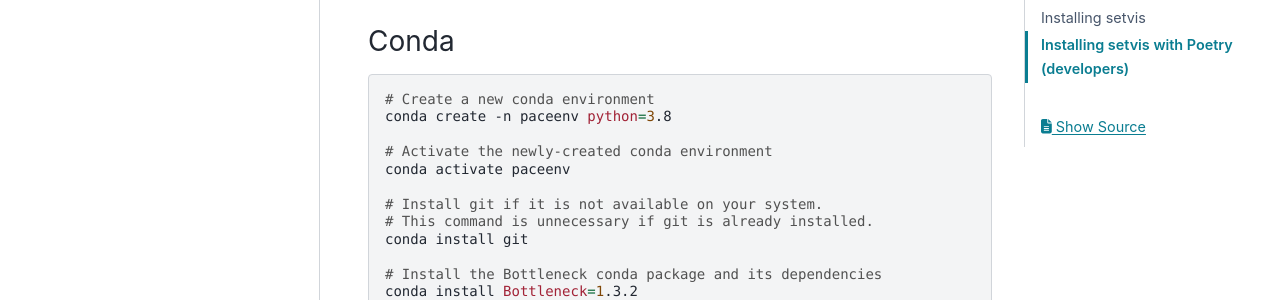
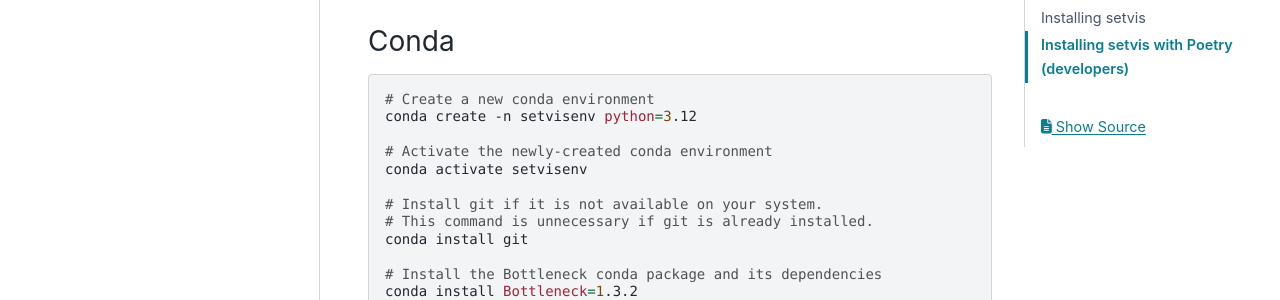
Before and after one commit to alan-turing-institute/setvis, a Sphinx documentation site: the page built from docs/source/installation.rst, in a window 1280 px wide and 900 px high, scrolled down 308 px. Shown: the part 152-452 px from the top of the window. Built offline with Sphinx 7.4.7 and the PyData theme 0.15.4, drawn with Linux system fonts in a browser that asks for light colours.

Commit message:
Update name of conda environment in installation instructions

```diff
--- a/docs/source/installation.rst
+++ b/docs/source/installation.rst
@@ -24,10 +24,10 @@ Conda
 .. code:: bash
 
    # Create a new conda environment
-   conda create -n paceenv python=3.8
+   conda create -n setvisenv python=3.12
 
    # Activate the newly-created conda environment
-   conda activate paceenv
+   conda activate setvisenv
 
    # Install git if it is not available on your system.
    # This command is unnecessary if git is already installed.
```
